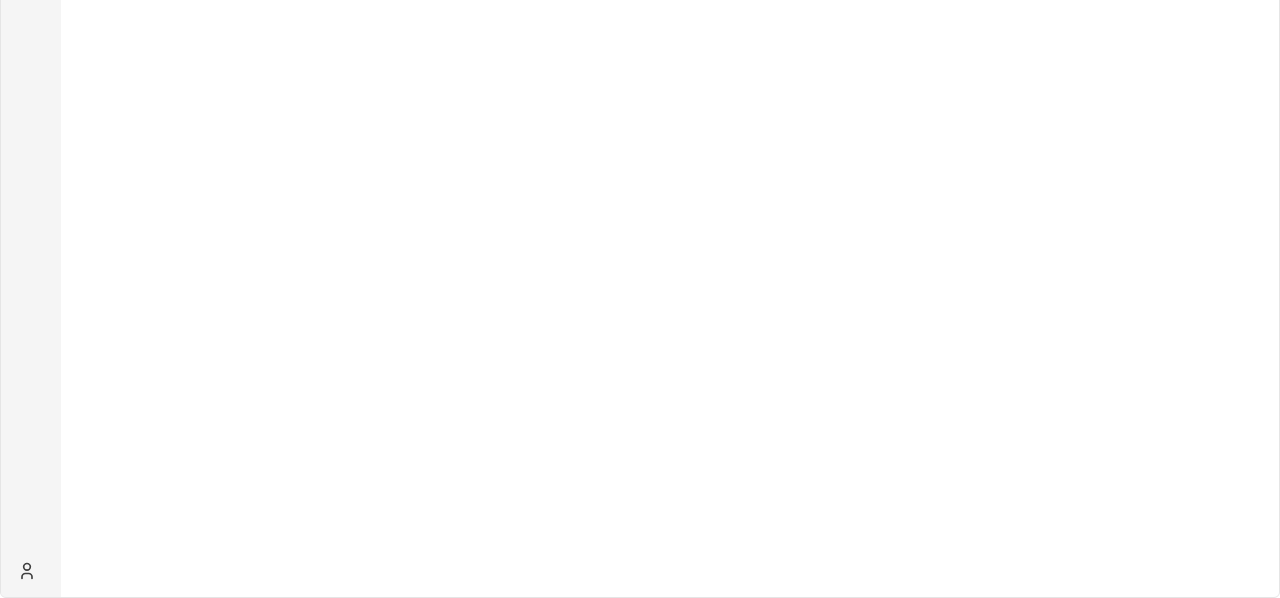
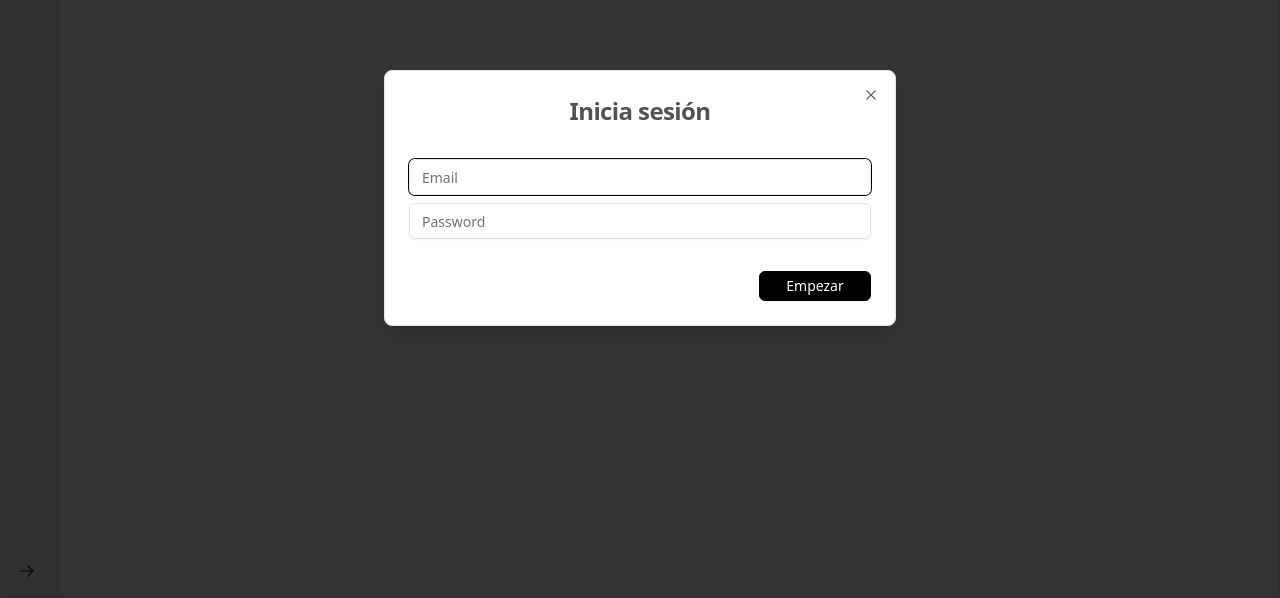
Before and after one commit to Lucascserrate/TT-PM-Front, a Next.js app: page /login in a window 1280 px wide. Shown: the part 202-800 px from the top of the page. Built offline with nearby package versions, Linux system fonts and the light colour scheme; no server answers.

Commit message:
Big changes

```diff
--- /dev/null
+++ b/src/app/login/page.tsx
@@ -0,0 +1,48 @@
+'use client'
+import {
+    Dialog,
+    DialogContent,
+    DialogFooter,
+    DialogTitle,
+} from "@/components/ui/dialog"
+import { useEffect, useState } from 'react'
+import { Input } from '@/components/ui/input'
+import { useRouter } from 'next/navigation'
+
+const LoginPage = () => {
+    const [open, setOpen] = useState(true)
+    const router = useRouter()
+
+    useEffect(() => {
+        if (!open) {
+            router.push('/')
+        }
+    }, [open, router])
+
+    const handleSubmit = () => {
+        setOpen(false)
+    }
+
+    return (
+        <Dialog open={open} onOpenChange={setOpen} >
+            <DialogContent>
+                <DialogTitle className="text-lg md:text-2xl text-neutral-600 dark:text-neutral-100 font-bold text-center mb-4">
+                    Inicia sesión
+                </DialogTitle>
+                <div className='flex flex-col gap-2 mb-4'>
+                    <Input type='email' placeholder="Email" />
+                    <Input type='password' placeholder="Password" />
+                </div>
+                <DialogFooter className="gap-4">
+                    <button
+                        className="bg-black text-white dark:bg-white dark:text-black text-sm px-2 py-1 rounded-md border border-black w-28 disabled:bg-black/80"
+                        onClick={handleSubmit} >
+                        Empezar
+                    </button>
+                </DialogFooter>
+            </DialogContent>
+        </Dialog>
+    )
+}
+
+export default LoginPage
--- a/src/app/page.tsx
+++ b/src/app/page.tsx
@@ -1,6 +1,4 @@
-import { SidebarView } from '@/components/Sidebar';
 import { TypewriterEffectSmooth } from '@/components/ui/typewriter-effect';
-import Image from "next/image";
 
 export default function Home() {
   const words = [
--- a/src/app/[id]/page.tsx
+++ b/src/app/project/[id]/page.tsx
@@ -1,9 +1,9 @@
 'use client'
+import TaskSection from '@/components/TaskSection'
 import { Textarea } from '@/components/ui/textarea'
 import { IProject } from '@/interface/interface'
 import { IconEdit } from '@tabler/icons-react'
 import axios from 'axios'
-import { set } from 'date-fns'
 import { useParams } from 'next/navigation'
 import React, { useEffect, useState } from 'react'
 
@@ -49,7 +49,7 @@ const ProjectDetailPage = () => {
                 <Textarea value={description} onChange={(e) => setDescription(e.target.value)} onBlur={handleDescriptionSave} disabled={textareaDisabled} className={`${textareaDisabled && 'border-none shadow-none'} resize-none`} />
                 <IconEdit className='cursor-pointer' onClick={() => setTextareaDisabled(!textareaDisabled)} />
             </div>
-
+            <TaskSection />
         </div>
     )
 }
--- a/src/components/Sidebar.tsx
+++ b/src/components/Sidebar.tsx
@@ -1,16 +1,13 @@
 "use client";
-import React, { useState } from "react";
+import { useState } from "react";
 import {
-    IconArrowLeft,
     IconBrandTabler,
-    IconPlus,
-    IconSettings,
-    IconUser,
 } from "@tabler/icons-react";
-import { Sidebar, SidebarBody, SidebarLink } from './ui/sidebar';
+import { Sidebar, SidebarBody } from './ui/sidebar';
 import { Logo, LogoIcon } from './Logo';
 import SidebarProjectList from './SidebarProjectList';
 import AddProject from './AddProject';
+import SidebarLoginSection from './SidebarLoginSection';
 
 export function SidebarView() {
     const [projectList, setProjectList]: any = useState([]);
@@ -31,17 +28,7 @@ export function SidebarView() {
                             <SidebarProjectList projectList={projectList} setProjectList={setProjectList} />
                         </div>
                     </div>
-                    <div>
-                        <SidebarLink
-                            link={{
-                                label: "Manu Arora",
-                                href: "#",
-                                icon: (
-                                    <IconUser className="text-neutral-700 dark:text-neutral-200 h-5 w-5 flex-shrink-0" />
-                                ),
-                            }}
-                        />
-                    </div>
+                    <SidebarLoginSection />
                 </SidebarBody>
             </Sidebar>
         </>
--- /dev/null
+++ b/src/components/SidebarLoginSection.tsx
@@ -0,0 +1,33 @@
+import { IconArrowRight, IconUser } from '@tabler/icons-react'
+import { SidebarLink } from './ui/sidebar'
+import { useState } from 'react'
+
+const SidebarLoginSection = () => {
+    const [loggedIn, setLoggedIn] = useState(false)
+    return (
+        <div>
+            {loggedIn ?
+                <SidebarLink
+                    link={{
+                        label: "Lucas Camacho",
+                        href: "#",
+                        icon: (
+                            <IconUser className="text-neutral-700 dark:text-neutral-200 h-5 w-5 flex-shrink-0" />
+                        ),
+                    }}
+                />
+                : <SidebarLink
+                    link={{
+                        label: "Iniciar sesión",
+                        href: "/login",
+                        icon: (
+                            <IconArrowRight className="text-neutral-700 dark:text-neutral-200 h-5 w-5 flex-shrink-0" />
+                        ),
+                    }}
+                />
+            }
+        </div>
+    )
+}
+
+export default SidebarLoginSection
--- a/src/components/SidebarProjectList.tsx
+++ b/src/components/SidebarProjectList.tsx
@@ -21,7 +21,7 @@ const SidebarProjectList: React.FC<SidebarProjectListProps> = ({ projectList, se
       {projectList?.length === 0
         ? <SidebarLink link={{ label: "No hay proyectos", href: "#" }} className='cursor-default text-neutral-600' />
         : projectList?.map((e: IProject, i: number) => (
-          <SidebarLink key={i} link={{ label: e?.name, href: `/${e?.id}` }} />
+          <SidebarLink key={i} link={{ label: e?.name, href: `/project/${e?.id}` }} />
         ))}
     </div>
   )
--- /dev/null
+++ b/src/components/TaskSection.tsx
@@ -0,0 +1,24 @@
+import React, { useState } from 'react'
+import { Input } from './ui/input'
+import { IconCheck, IconX } from '@tabler/icons-react'
+
+const TaskSection = () => {
+    const [createTaskInput, setCreateTaskInput] = useState('')
+    const [taskList, setTaskList] = useState([])
+    return (
+        <div className='flex flex-col gap-2'>
+            <div className='text-xl font-semibold'>Tasks</div>
+            <div className='flex items-center gap-2'>
+                <Input value={createTaskInput} onChange={(e) => setCreateTaskInput(e.target.value)} placeholder='Task name' />
+                <div className='cursor-pointer p-0.5 hover:bg-slate-100 rounded-sm'>
+                    <IconCheck className='w-5 h-5' />
+                </div>
+                <div className='cursor-pointer p-0.5 hover:bg-slate-100 rounded-sm' onClick={() => setCreateTaskInput('')}>
+                    <IconX className='w-5 h-5' />
+                </div>
+            </div>
+        </div>
+    )
+}
+
+export default TaskSection
```
